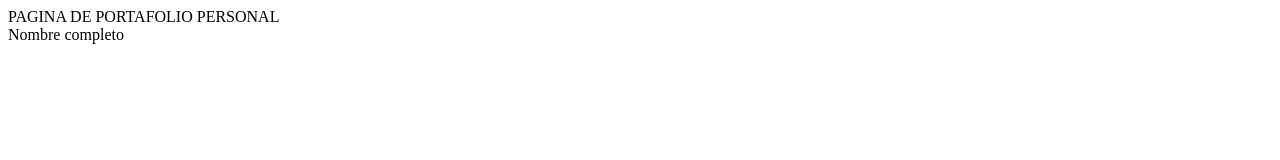
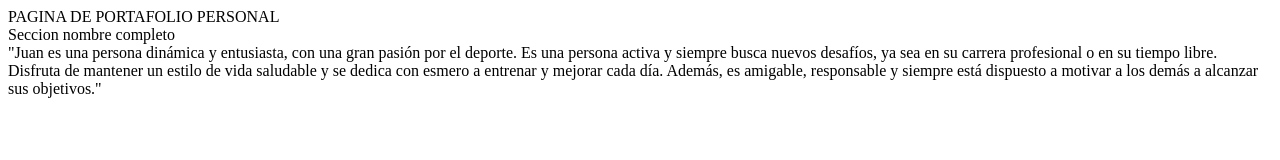
Before and after one commit to joseluisdlgd/RUBRICA-PUNTO-1, a plain HTML site: page index.html in a window 1280 px wide. Drawn offline with Linux system fonts and the light colour scheme.

Commit message:
tercer commit

```diff
--- a/index.html
+++ b/index.html
@@ -7,6 +7,10 @@
 </head>
 <body>
     <div>PAGINA DE PORTAFOLIO PERSONAL</div>
-    <div>Nombre completo</div>
+    <div>Seccion nombre completo</div>
+    <div>"Juan es una persona dinámica y entusiasta, con una gran pasión por el deporte.
+        Es una persona activa y siempre busca nuevos desafíos, ya sea en su carrera profesional o en su tiempo libre.
+        Disfruta de mantener un estilo de vida saludable y se dedica con esmero a entrenar y mejorar cada día.
+        Además, es amigable, responsable y siempre está dispuesto a motivar a los demás a alcanzar sus objetivos."</div>
 </body>
 </html>
```
